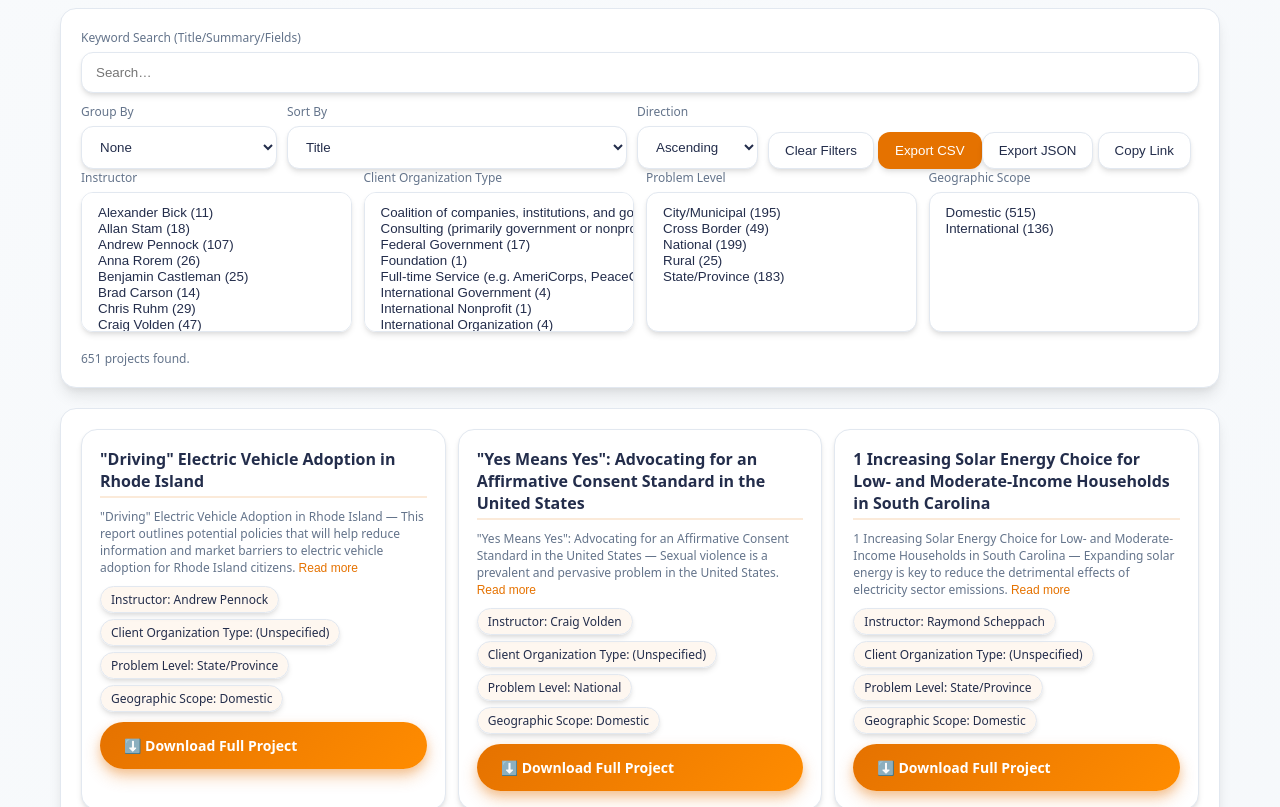
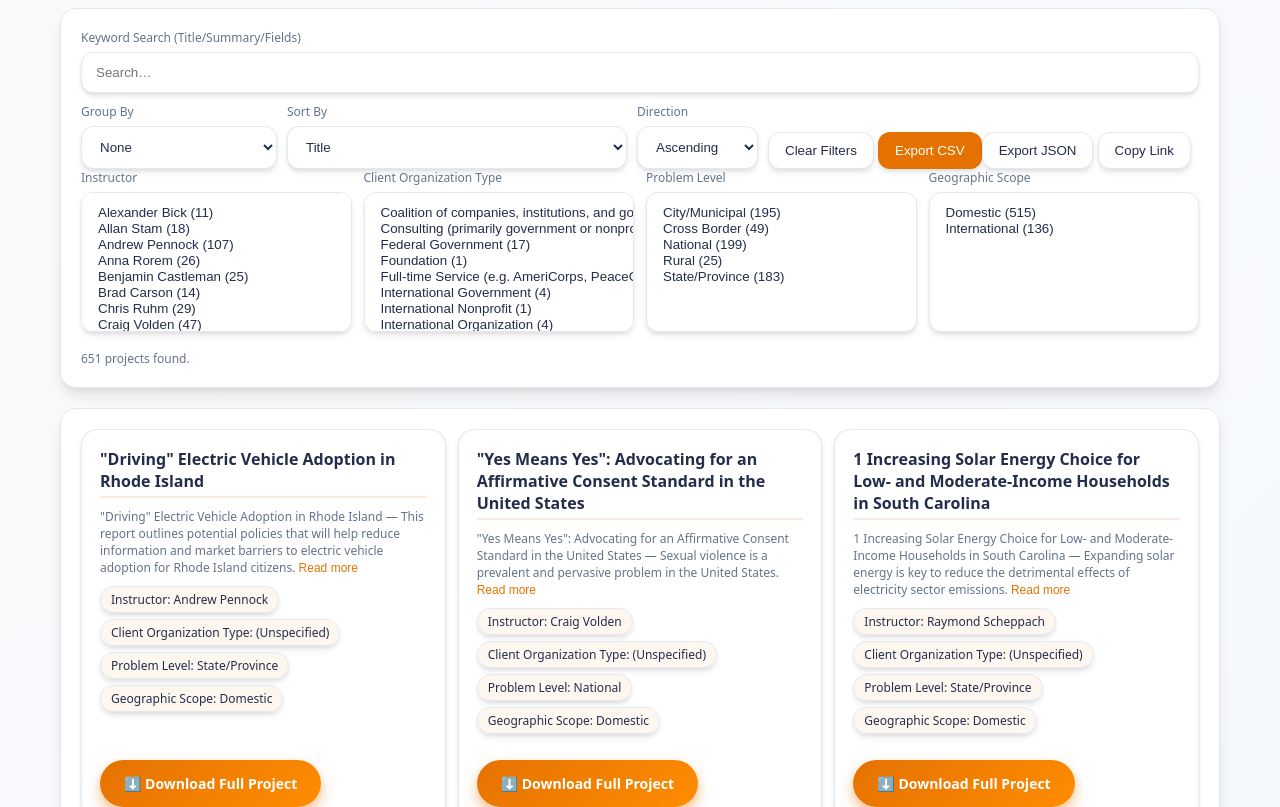
Before and after one commit to behartless67-a11y/APPExplorer, a website: page app.html in a window 1280 px wide. Shown: the part 145-952 px from the top of the page. Drawn offline with Linux system fonts and the light colour scheme.

Commit message:
Align download buttons to bottom of cards using flexbox layout

```diff
--- a/app.html
+++ b/app.html
@@ -36,7 +36,9 @@
     .pill { display:inline-flex; align-items:center; gap:6px; padding:4px 10px; border-radius:999px; border:1.5px solid var(--brand-accent); background: rgba(229,114,0,0.08); font-size:12px; }
     .pill button { border:none; background:transparent; cursor:pointer; font-size:14px; line-height:1; color:var(--brand-accent); }
     .grid { display:grid; gap:12px; grid-template-columns:repeat(auto-fill,minmax(320px,1fr)); }
-    .card { background:var(--brand-card); border:1px solid var(--brand-border); border-radius:var(--radius); padding:18px; display:flex; flex-direction:column; gap:10px; position:relative; box-shadow:var(--shadow); transition: transform 0.2s ease, box-shadow 0.2s ease;}
+    .card { background:var(--brand-card); border:1px solid var(--brand-border); border-radius:var(--radius); padding:18px; display:flex; flex-direction:column; gap:10px; position:relative; box-shadow:var(--shadow); transition: transform 0.2s ease, box-shadow 0.2s ease; min-height: 300px;}
+    .card-content { display:flex; flex-direction:column; gap:10px; flex-grow:1; }
+    .card-footer { margin-top:auto; padding-top:16px; }
     .card h3 { margin:0; font-size:16px; color:var(--brand-text); padding-bottom:4px; border-bottom:2px solid rgba(229,114,0,0.15);}
     .muted { color:var(--brand-muted); font-size:12px; }
     .meta { display:flex; gap:6px; flex-wrap:wrap; }
@@ -382,11 +384,14 @@ const App = (()=>{
     const {short, truncated} = smartTruncate(summary, 280);
 
     el.innerHTML = `
-      <h3>${highlight(title, qNow)}</h3>
-      <div class="muted">${highlight(short, qNow)}${truncated ? ' <button class="readmore">Read more</button>' : ''}</div>
-      <div class="meta">
-        ${FILTER_COLS.map(col=>`<span class="tag">${labelFor(col)}: ${escapeHtml(row[col]||"(Unspecified)")}</span>`).join("")}
+      <div class="card-content">
+        <h3>${highlight(title, qNow)}</h3>
+        <div class="muted">${highlight(short, qNow)}${truncated ? ' <button class="readmore">Read more</button>' : ''}</div>
+        <div class="meta">
+          ${FILTER_COLS.map(col=>`<span class="tag">${labelFor(col)}: ${escapeHtml(row[col]||"(Unspecified)")}</span>`).join("")}
+        </div>
       </div>
+      <div class="card-footer"></div>
     `;
     if (truncated){
       el.querySelector(".readmore").addEventListener("click", (e)=>{
@@ -620,7 +625,8 @@ const App = (()=>{
         btn.innerHTML = "⬇️ Download Full Project";
         btn.setAttribute("download","");
         btn.dataset.dl = "1";
-        card.appendChild(btn);
+        const footer = card.querySelector('.card-footer');
+        footer.appendChild(btn);
         card.dataset.id = file.replace(/\.[^.]+$/,'');
       }
     }
```
